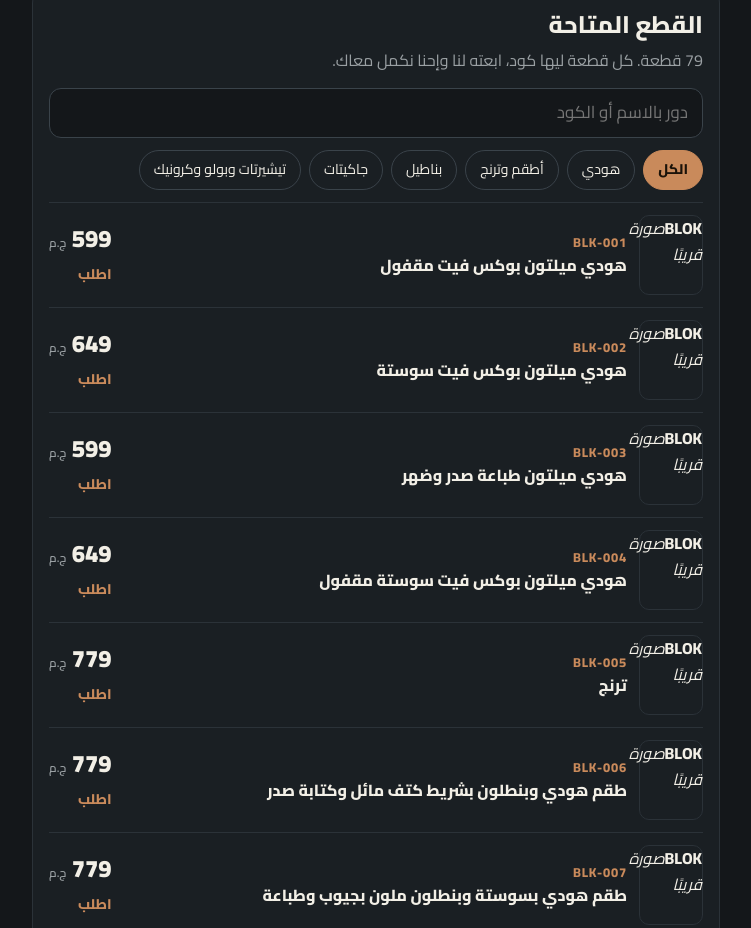
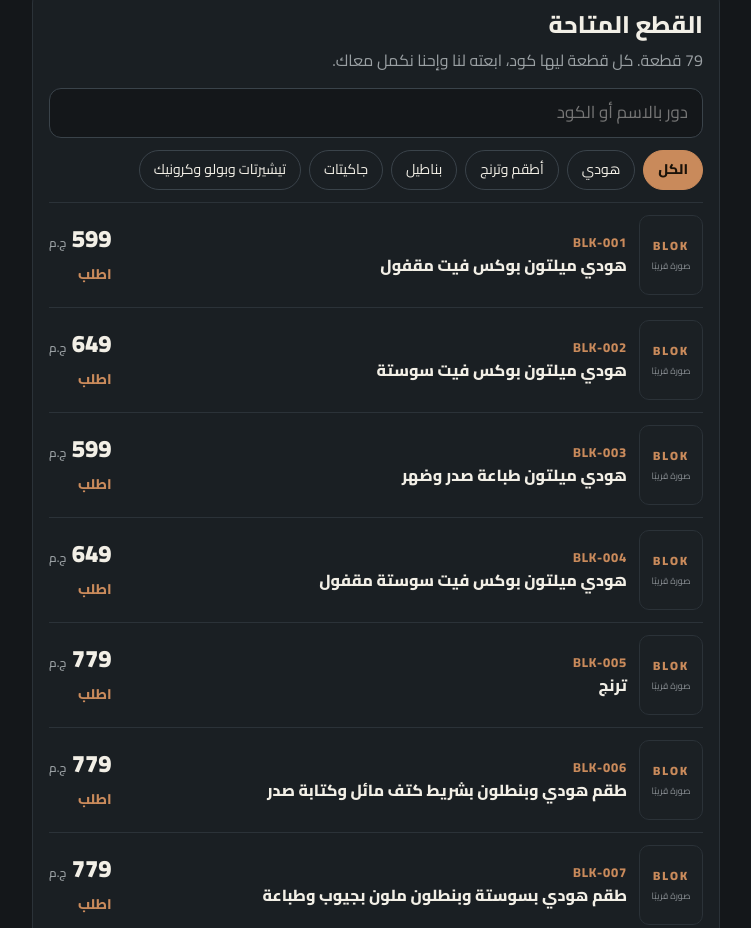
Before and after one commit to g77577076-hue/blok-site, a plain HTML site: page index.html in a window 1280 px wide. Shown: the part 1115-2043 px from the top of the page, without its empty margins (264-1015 px from the left). Drawn offline with Linux system fonts and the light colour scheme.

Commit message:
Update 19-style.css

```diff
--- a/19-style.css
+++ b/19-style.css
@@ -64,3 +64,4 @@ h1 .cu{color:var(--cu)}
 .rv.in{opacity:1;transform:none;filter:none}
 @media(prefers-reduced-motion:reduce){.rv{opacity:1;transform:none;filter:none;transition:none}.marq,.scroll i{animation:none}.bg *{transform:none!important}html{scroll-behavior:auto}}
 .th{width:64px;height:80px;object-fit:cover;border-radius:10px;border:1px solid #2b3238}.inf{flex:1}.hi{width:100%;max-height:340px;object-fit:cover;border-radius:12px;margin-bottom:10px}
+.ph{display:flex;flex-direction:column;align-items:center;justify-content:center;gap:4px;background:#1b2024;color:var(--cu);flex:none}.ph b{font-size:12px;letter-spacing:2px;font-weight:900}.ph i{font-style:normal;font-size:9px;color:#8a8f94}
```
